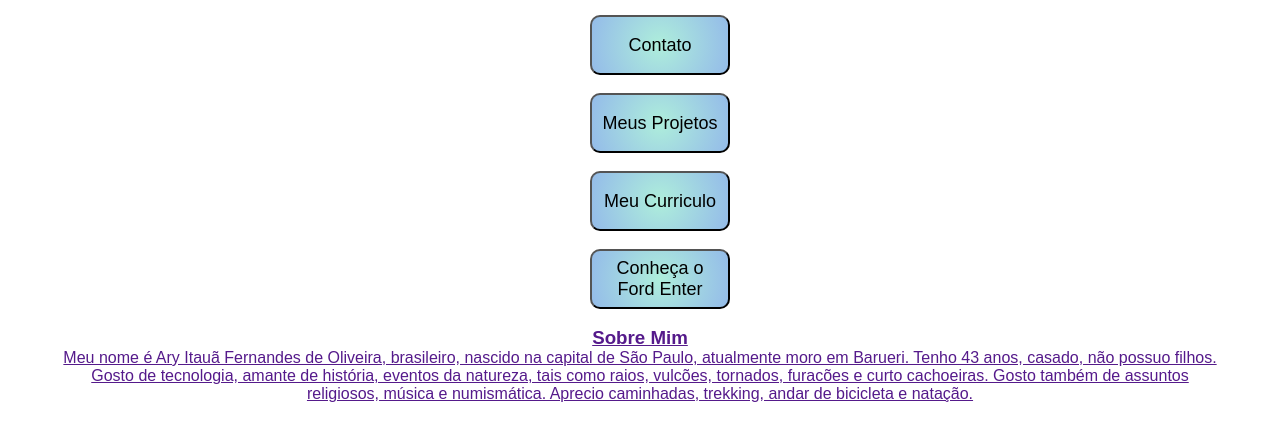
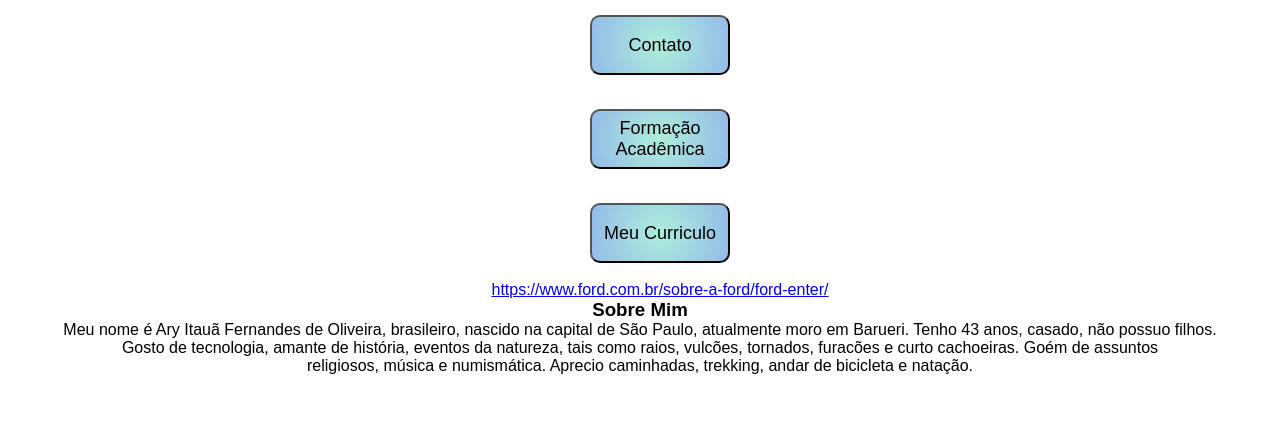
Before and after one commit to AryItaua/Meu-Curriculo, a plain HTML site: page index.html in a window 1280 px wide. Shown: the part 380-820 px from the top of the page. Drawn offline with Linux system fonts and the light colour scheme.

Commit message:
meu curriculo

```diff
--- a/Contato.css
+++ b/Paginas/Contato.css
@@ -1,6 +1,6 @@
 
 body{
-    background-image: url("./imagem1/9750414-placa-de-circuito-digital-de-alta-tecnologia-futurista-ai-pad-e-linhas-eletricas-conectadas-em-fundo-iluminacao-azul-vetor.jpg");
+    background-image: url("../imagem1/9750414-placa-de-circuito-digital-de-alta-tecnologia-futurista-ai-pad-e-linhas-eletricas-conectadas-em-fundo-iluminacao-azul-vetor.jpg");
     background-repeat: no-repeat;
     background-size: cover;
     text-align: center;
--- /dev/null
+++ b/Paginas/sobre.css
@@ -0,0 +1,8 @@
+body{
+    background-image: url(../imagem1/9750414-placa-de-circuito-digital-de-alta-tecnologia-futurista-ai-pad-e-linhas-eletricas-conectadas-em-fundo-iluminacao-azul-vetor.jpg);
+    background-repeat: no-repeat;
+    background-size: cover;
+    text-align: center;
+    color: white;
+    font-size:larger;
+}
--- a/sobre.css
+++ b/formacao.css
@@ -4,5 +4,6 @@ body{
     background-size: cover;
     text-align: center;
     color: white;
-    font-size:larger;
+    font-size: x-large;
+
 }
--- a/index.html
+++ b/index.html
@@ -24,29 +24,28 @@
         <h1>Ary Itaua Fernandes de Oliveira</h1>
         <br>
         <ul>
-            <li><a href="./sobre.html" target="_blank"><button>Sobre mim</button></a></li>
+            <li><a href="./Paginas/sobre.html" target="_blank"><button>Sobre mim</button></a></li>
             <br>
-            <li><a href="./Contato.html" target="_blank"><button>Contato</button></li>
+            <li><a href="./Paginas/Contato.html" target="_blank"><button>Contato</button></li>
             <br>
-            <li><a href=""><button>Meus Projetos</button></li>
+            <li><a href="./formacao.html" target="_blank""><button>Formação Acadêmica</button></li>
             <br>
             <li><a href=""><button>Meu Curriculo</button></li>
             <br>
-            <li><a href=""><button>Conheça o Ford Enter</button></li>
+            <a href="https://www.ford.com.br/sobre-a-ford/ford-enter/" target="_blank">https://www.ford.com.br/sobre-a-ford/ford-enter/</a>
             <br>
         </ul>
 
-        <div id=" footer">
+        <div id="social links">
             <h3>Sobre Mim</h3>
             <p>Meu nome é Ary Itauã Fernandes de Oliveira, brasileiro, nascido na capital de São Paulo, atualmente moro
                 em
                 Barueri. Tenho 43 anos, casado, não possuo filhos.
                 <br>Gosto de tecnologia, amante de história, eventos da natureza, tais como raios, vulcões, tornados,
-                furacões e curto cachoeiras. Gosto também de assuntos
+                furacões e curto cachoeiras. Goém de assuntos
                 <br>religiosos, música e numismática. Aprecio caminhadas, trekking, andar de bicicleta e natação.
         </div>
     </div>
-
 </body>
 
 </html>
--- a/style.css
+++ b/style.css
@@ -17,6 +17,13 @@ ul li a button{
 
 ul li{
     list-style: none;
+    display: flex;
+    align-items: center;
+    justify-content: center;
+    flex-direction: column;
+    backdrop-filter: blur(4px);
+    gap: 16px;
+    ;
 }
 
 #switch{
```
Also changed, not shown: formacao.html (added, +12 -0 lines), Paginas/Contato.html (renamed from Contato.html), Paginas/sobre.html (renamed from sobre.html).
